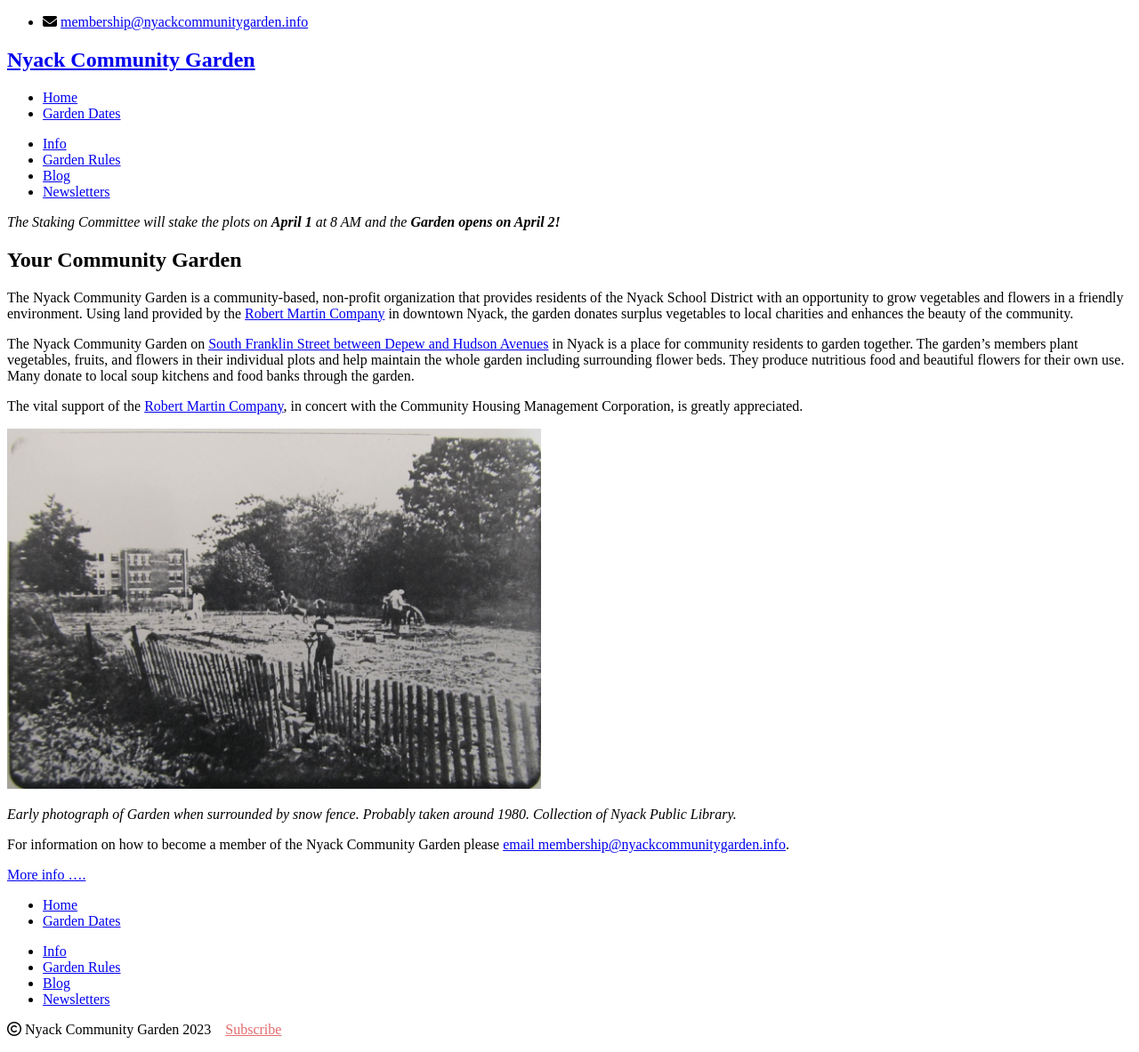
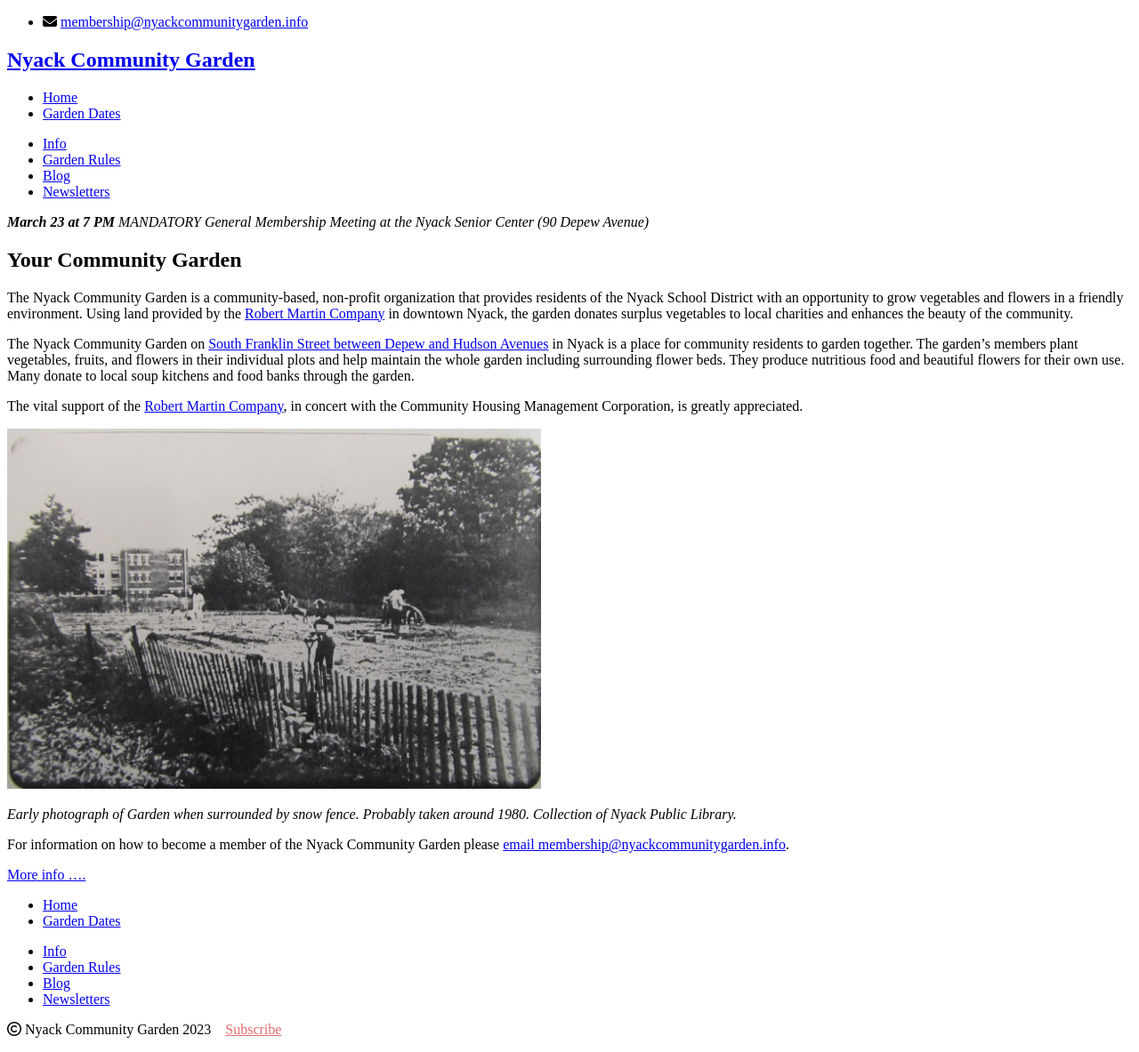
Before and after one commit to bosborne/nyackcommunitygarden, a Jekyll site: the page built from index.md, in a window 1280 px wide. Shown: the whole page at 89% size. Built offline with Jekyll 4.4.1, drawn with Linux system fonts in a browser that asks for light colours; nearby versions of some CDN libraries; library files that are not in the unit come from our copies.

Commit message:
Add meeting date

```diff
--- a/_layouts/default.html
+++ b/_layouts/default.html
@@ -22,8 +22,11 @@
       <div class="bannerbox">
         <p>
           <i>
+            <b>March 23 at 7 PM</b> MANDATORY General Membership Meeting at the Nyack Senior Center (90 Depew Avenue)
+          </i>
+          <!-- <i>
             The Staking Committee will stake the plots on <b>April 1</b> at 8 AM and the <b>Garden opens on April 2!</b>
-          </i>
+          </i> -->
         </p>
       </div>
       {{ content }}
```
